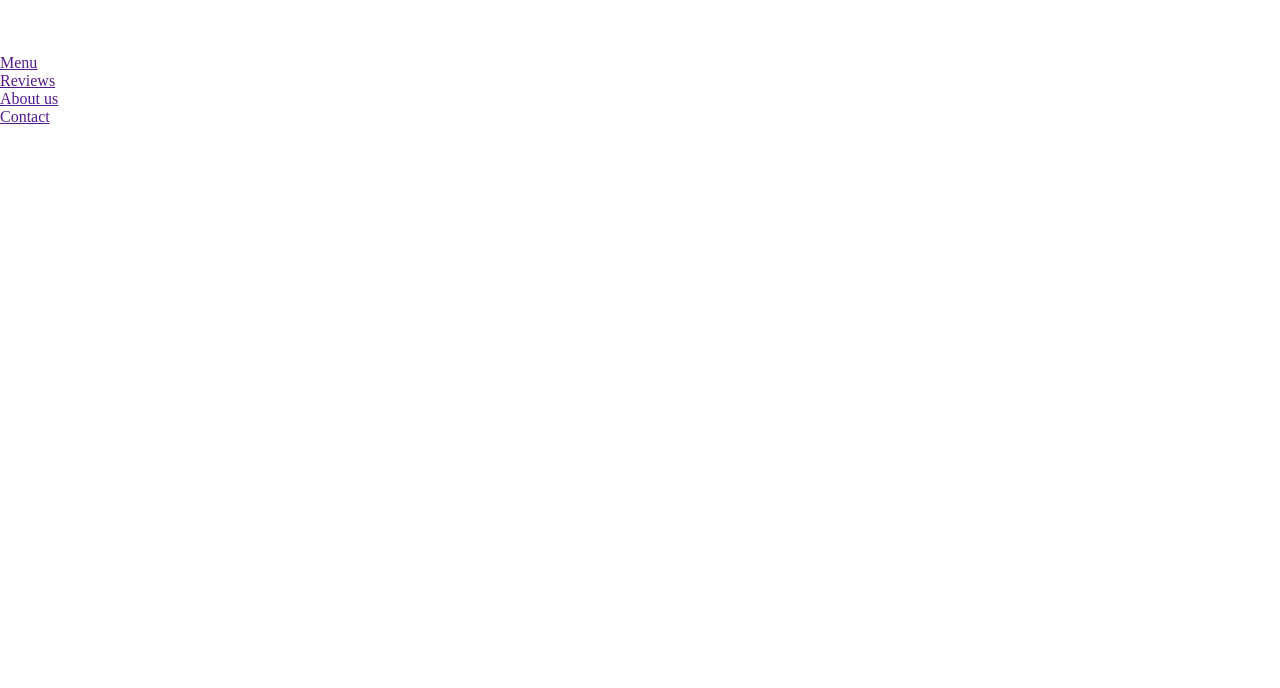
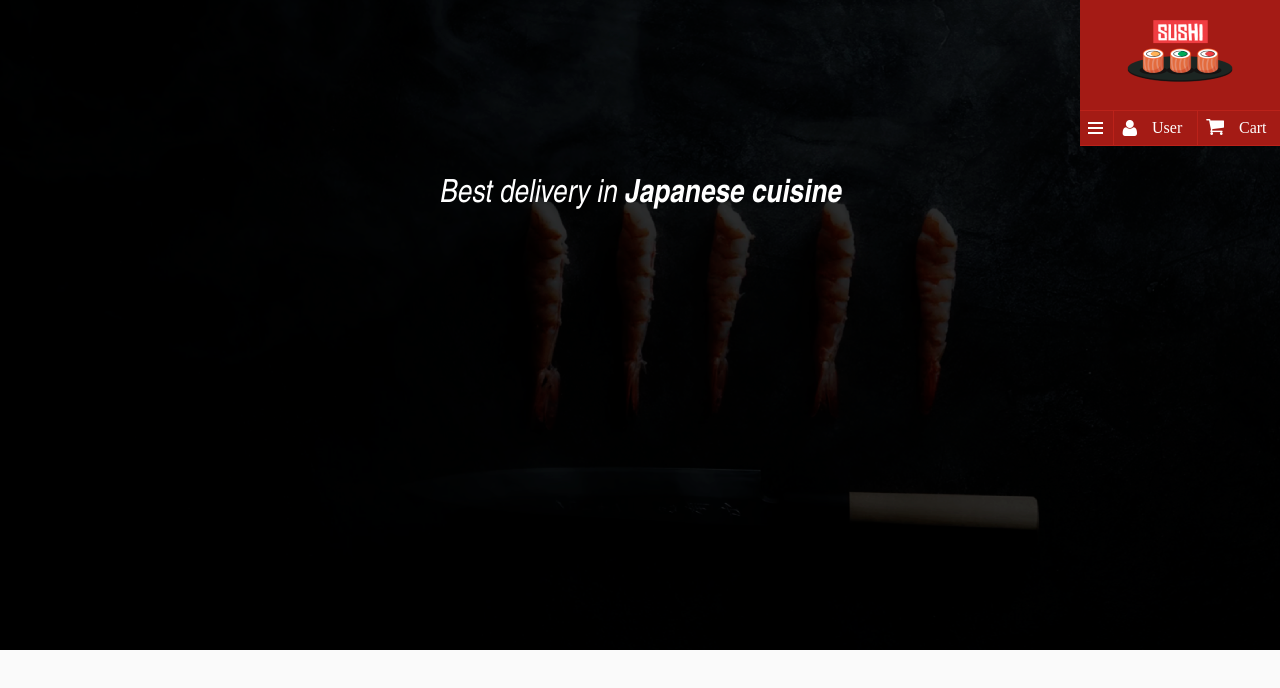
Before and after one commit to UnknownRakon/psd, a plain HTML site: page index.html in a window 1280 px wide. Drawn offline with Linux system fonts and the light colour scheme.

Commit message:
sidebar_menu

```diff
--- a/index.html
+++ b/index.html
@@ -1,4 +1,4 @@
-<!<!DOCTYPE html>
+<!DOCTYPE html>
 <html>
     <head>
         <meta charset="utf-8">
@@ -12,23 +12,27 @@
         <main>
             <header>
                 <nav>
+                    <img src="img/menu/sushi.png" alt="sushi" id="sushi">
                     <div class='sidebar'>
-                        <ul>
-                            <li></li>
-                            <li></li>
-                            <li></li>
-                        </ul>
-                    </div>
-                    <div>
-                        <ul>
-                            <li><a href=''>Menu</a></li>
-                            <li><a href=''>Reviews</a></li>
-                            <li><a href=''>About us</a></li>
-                            <li><a href=''>Contact</a></li>
+                        <ul class="buttons">
+                            <li id="buger">
+                                <img src="img/menu/burger.png">
+                                <!-- <ul>
+                                    <li><a href=''>Menu</a></li>
+                                    <li><a href=''>Reviews</a></li>
+                                    <li><a href=''>About us</a></li>
+                                    <li><a href=''>Contact</a></li>
+                                </ul> -->
+                            </li>
+                            <li id="user"><img src="img/menu/user.png"><p>User</p></li>
+                            <li id="cart"><img src="img/menu/telega.png"><p>Cart</p></li>
                         </ul>
                     </div>
                 </nav>
-                <section class="search"></section>
+                <h1 id="name">Best delivery in <strong>Japanese cuisine</strong></h1>
+                <div class="search">
+
+                </div>
                 <!-- <img src="img/"> -->
             </header>
             <article>
--- a/style.css
+++ b/style.css
@@ -8,10 +8,60 @@ header, nav, article, footer{
 body {
     width: 100%;
     height: 100%;
-    background: #ffffff;
+    background-image: url(img/background.png);
 }
 header{
     width: 100%;
     height: 650px;
     background-image: url('img/video.png');
+    position: relative;
 }
+#name{
+    color: #ffffff;
+    font-style: italic;
+    font-family: "Arial Narrow", sans-serif;
+    font-weight: 50;
+    font-size: 32px;
+    position: absolute;
+    top: 30%;
+    left: 50%;
+    margin-right: -50%;
+    transform: translate(-50%, -50%);
+}
+nav{
+    float:right;
+    width:200px;
+    height:145px;
+    background: #a41b15;
+}
+#sushi{
+    display: block;
+    margin-left: auto;
+    margin-right: auto;
+    margin-top: 20px;
+    margin-bottom:28px;
+}
+.buttons>li{
+    float: left;
+    list-style: none;
+    width: 83px;
+    color: #ffffff;
+    padding: 8px;
+    display: block;
+    border-top: 1px solid #bb221a;
+    border-bottom: 1px solid #bb221a;
+    box-sizing: border-box;
+}
+.buttons>li:first-child{
+                        width:34px;
+                        border-top: 1px solid #bb221a;
+                        border-bottom: 1px solid #bb221a;
+                        border-right:1px solid #bb221a;
+}
+.buttons>li:last-child{
+    border-left:1px solid #bb221a;
+}
+.buttons>li>img{
+    float: left;
+    margin-right: 15px;
+}
```
Also changed, not shown: img/background.png (added), img/menu/burger.png (added), img/menu/sushi.png (added), img/menu/telega.png (added), img/menu/user.png (added), img/video.png (added).
